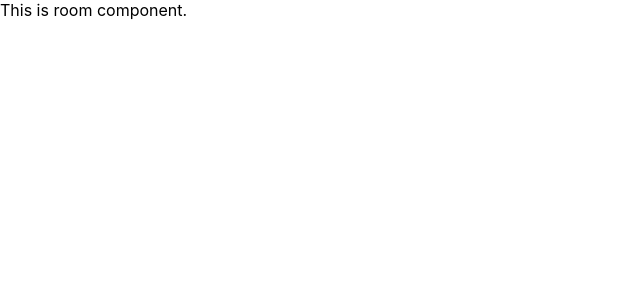
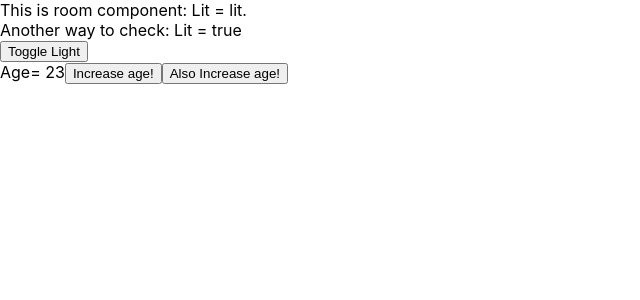
Before and after one commit to faisalrahman36/react_bc4, a React (Create React App) app: page / in a window 1280 px wide. Shown: the top 300 px of the page, without its empty margins (0-640 px from the left). Built offline with nearby package versions, Linux system fonts and the light colour scheme.

Commit message:
useState use

```diff
--- a/src/Room.js
+++ b/src/Room.js
@@ -1,11 +1,52 @@
-import React from 'react';
+import React, {useState} from 'react';
 
 
 function Room() {
-  return (
+/*
+  function increaseage() {
+setAge(++age);
+
+  }*/
+
+  //using arrow funciton
+
+  const increaseage= ()=> {
+    console.log("increasing age after button click");
+    setAge(++age);
+
+  }
+  function updateLit(){
+console.log("Button clicked");
+//isLit=!isLit;  //it won't work as it doesn't change state
+setLit(!isLit);
+//setAge(++age);
+  }
+    // [isLit,setLit]=useState(true);
+
+    //const state =useState(true);  //without destructuring old method
+    // to change use let instead const
+    let [isLit,setLit]= useState(true); //with destructuring new method
+    //console.log("state is (faisal) : "+state);
+    let [age,setAge] = useState(23);
+    return (
+
+
+
    <div>
-   This is room component.
+   This is room component: Lit = {isLit ? 'lit':'dark'}.
+   <br/>
+   Another way to check: Lit = {JSON.stringify(isLit)}
+   <br/>
+   <button onClick={updateLit}>Toggle Light</button>
+   <br/>
+   Age= {age}
+   <button onClick={increaseage}>Increase age!</button>
+
+   <button onClick={()=>{setAge(++age)}}>Also Increase age!</button>
+
    </div>
+
+
   );
 }
 
```
